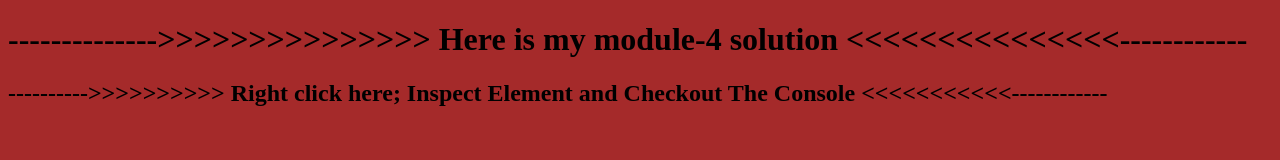
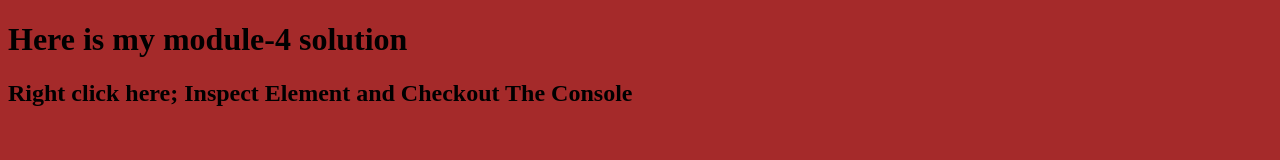
Before and after one commit to robinbhati/coursera, a plain HTML site: page Module 4/index.html in a window 1280 px wide. Drawn offline with Linux system fonts and the light colour scheme.

Commit message:
Update index.html

```diff
--- a/Module 4/index.html
+++ b/Module 4/index.html
@@ -13,8 +13,8 @@
   </style>
 </head>
 <body background-color = "black">
-  <h1>-------------->>>>>>>>>>>>>>>           Here is my module-4 solution           <<<<<<<<<<<<<<<------------</h1>
-  <h2>---------->>>>>>>>>>     Right click here; Inspect Element and Checkout The Console     <<<<<<<<<<<------------</h2>
+  <h1>                                            Here is my module-4 solution                                    </h1>
+  <h2>                               Right click here; Inspect Element and Checkout The Console                                          </h2>
 
 </body>
 </html>
```
